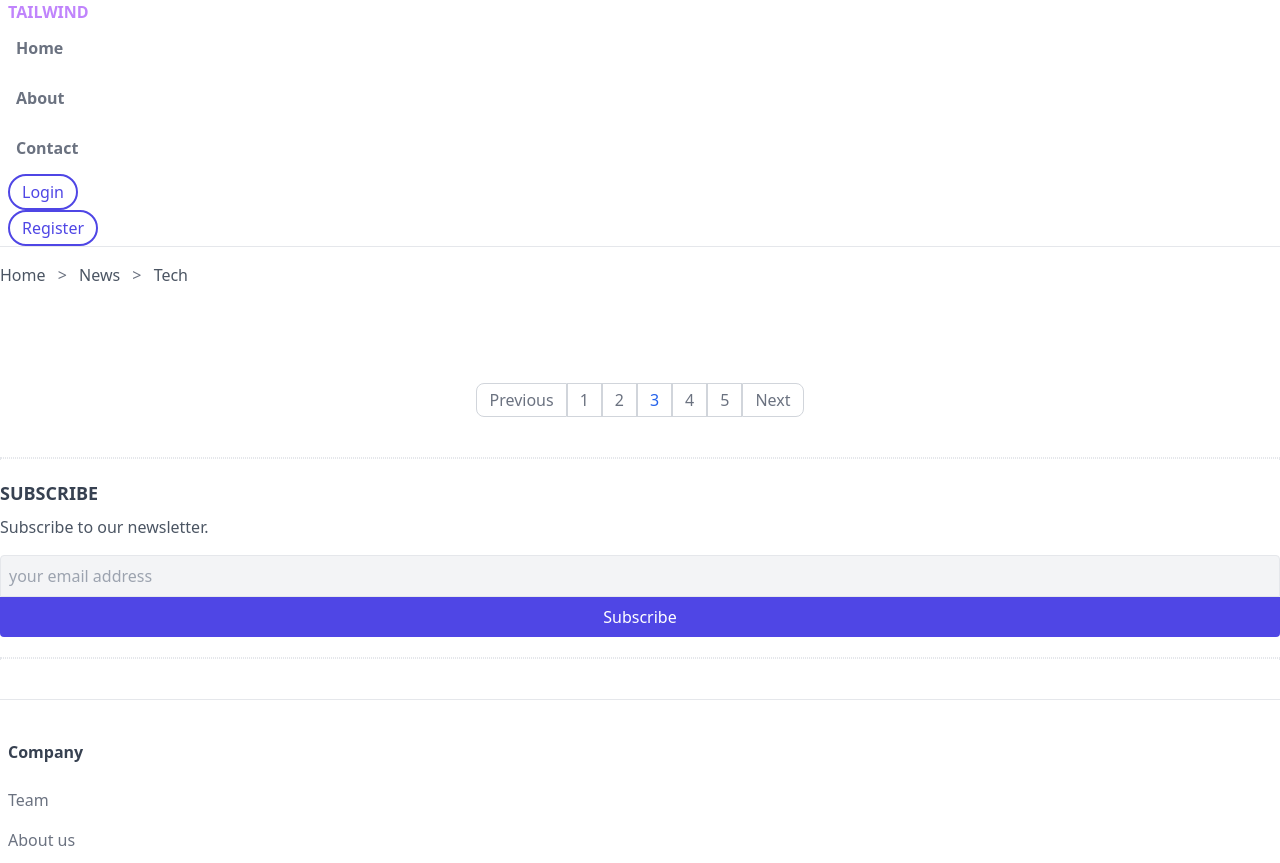
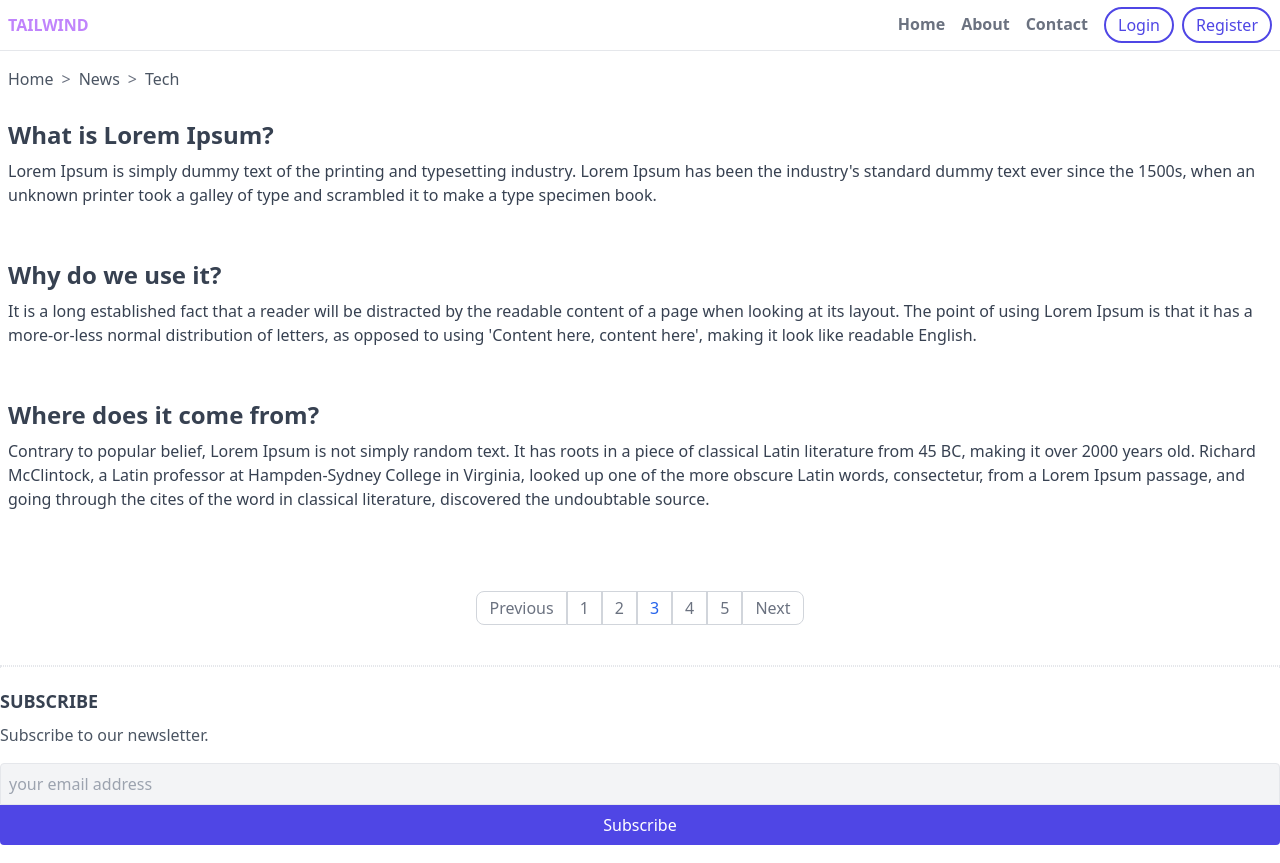
Before and after one commit to Ic3ShoT/news-tail, a website: page index.html in a window 1280 px wide. Shown: the top 863 px of the page. Drawn offline with Linux system fonts and the light colour scheme.

Commit message:
added posts

```diff
--- a/index.html
+++ b/index.html
@@ -10,28 +10,28 @@
 </head>
     <body>
         <!--header-->
-        <header class="px-2 border-b">
+        <header class="px-2 border-b flex items-center justify-between">
             <a class="uppercase font-bold text-purple-400" href="#">TailWind</a>
-            <nav>
-                <ul class="text-gray-500 font-semibold">
+            <nav class="flex items-center">
+                <ul class="text-gray-500 font-semibold inline-flex items-center">
                     <li><a class="inline-block py-3 px-2 border-b-2 border-transparent hover:text-purple-800 hover:border-purple-800 " href="#">Home</a></li>
                     <li><a class="inline-block py-3 px-2 border-b-2 border-transparent hover:text-purple-800 hover:border-purple-800 " href="#">About</a></li>
                     <li><a class="inline-block py-3 px-2 border-b-2 border-transparent hover:text-purple-800 hover:border-purple-800 " href="#">Contact</a></li>
                 </ul>
-                <ul>
+                <ul class="inline-flex items-center">
                     <li>
-                        <button class="py-1 px-3 border-2 rounded-full border-indigo-600 text-indigo-600 hover:text-white hover:bg-indigo-800 focus:outline-none focus:ring focus:ring-violet-300">Login</button>
+                        <button class="ml-2 py-1 px-3 border-2 rounded-full border-indigo-600 text-indigo-600 hover:text-white hover:bg-indigo-800 focus:outline-none focus:ring focus:ring-violet-300">Login</button>
                     </li>
                     <li>
-                        <button class="py-1 px-3 border-2 rounded-full border-indigo-600 text-indigo-600 hover:text-white hover:bg-indigo-800 focus:outline-none focus:ring focus:ring-violet-300">Register</button>
+                        <button class="ml-2 py-1 px-3 border-2 rounded-full border-indigo-600 text-indigo-600 hover:text-white hover:bg-indigo-800 focus:outline-none focus:ring focus:ring-violet-300">Register</button>
                     </li>
                 </ul>
             </nav>
         </header>
         <main>
             <!--breadcrumbs-->
-            <div>
-                <div class="py-4 overflow-y-auto whitespace-nowrap">
+            <div class="px-2 flex items-center">
+                <div class="py-4 overflow-y-auto whitespace-nowrap flex items-center">
                     <a class="text-gray-600 hover:text-gray-900" href="#">Home</a>
                     <span class="mx-2 text-gray-500">&gt;</span>
                     <a class="text-gray-600 hover:text-gray-900" href="#">News</a>
@@ -39,6 +39,35 @@
                     <a class="text-gray-600 hover:text-gray-900" href="#">Tech</a>
                 </div>
             </div>
+
+            <section class="px-2">
+                <a class="block mb-10" href="#">
+                    <div class="flex">
+                        <div>
+                            <h3 class="mt-3 mb-2 text-gray-700 font-bold text-2xl">What is Lorem Ipsum?</h3>
+                            <p class="text-gray-700">Lorem Ipsum is simply dummy text of the printing and typesetting industry. Lorem Ipsum has been the industry's standard dummy text ever since the 1500s, when an unknown printer took a galley of type and scrambled it to make a type specimen book. </p>
+                        </div>
+                    </div>
+                </a>
+
+                <a class="block mb-10" href="#">
+                    <div class="flex">
+                        <div>
+                            <h3 class="mt-3 mb-2 text-gray-700 font-bold text-2xl">Why do we use it?</h3>
+                            <p class="text-gray-700">It is a long established fact that a reader will be distracted by the readable content of a page when looking at its layout. The point of using Lorem Ipsum is that it has a more-or-less normal distribution of letters, as opposed to using 'Content here, content here', making it look like readable English. </p>
+                        </div>
+                    </div>
+                </a>
+
+                <a class="block mb-10" href="#">
+                    <div class="flex">
+                        <div>
+                            <h3 class="mt-3 mb-2 text-gray-700 font-bold text-2xl">Where does it come from?</h3>
+                            <p class="text-gray-700">Contrary to popular belief, Lorem Ipsum is not simply random text. It has roots in a piece of classical Latin literature from 45 BC, making it over 2000 years old. Richard McClintock, a Latin professor at Hampden-Sydney College in Virginia, looked up one of the more obscure Latin words, consectetur, from a Lorem Ipsum passage, and going through the cites of the word in classical literature, discovered the undoubtable source.</p>
+                        </div>
+                    </div>
+                </a>
+            </section>
 
             <div class="mt-20 mb-10">
                 <ul class="flex justify-center ">
```
Also changed, not shown: public/styles.css.
